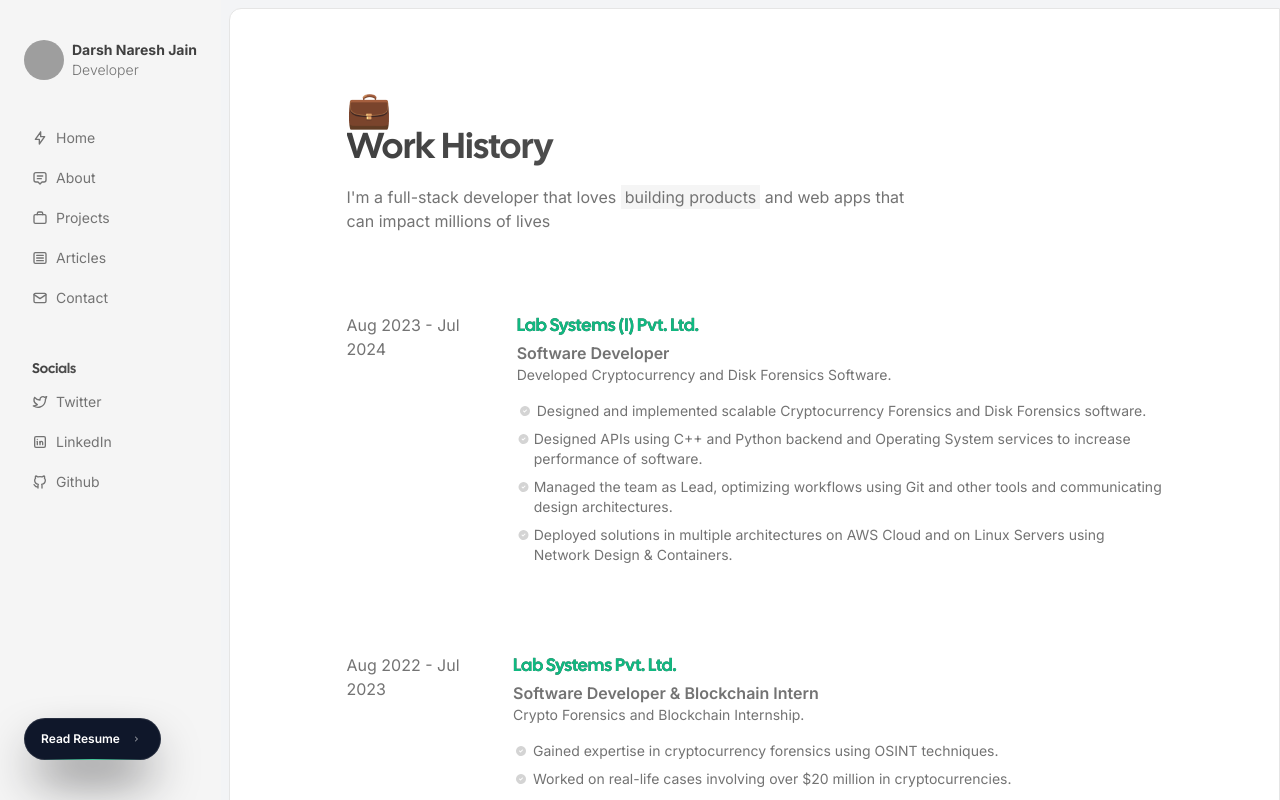
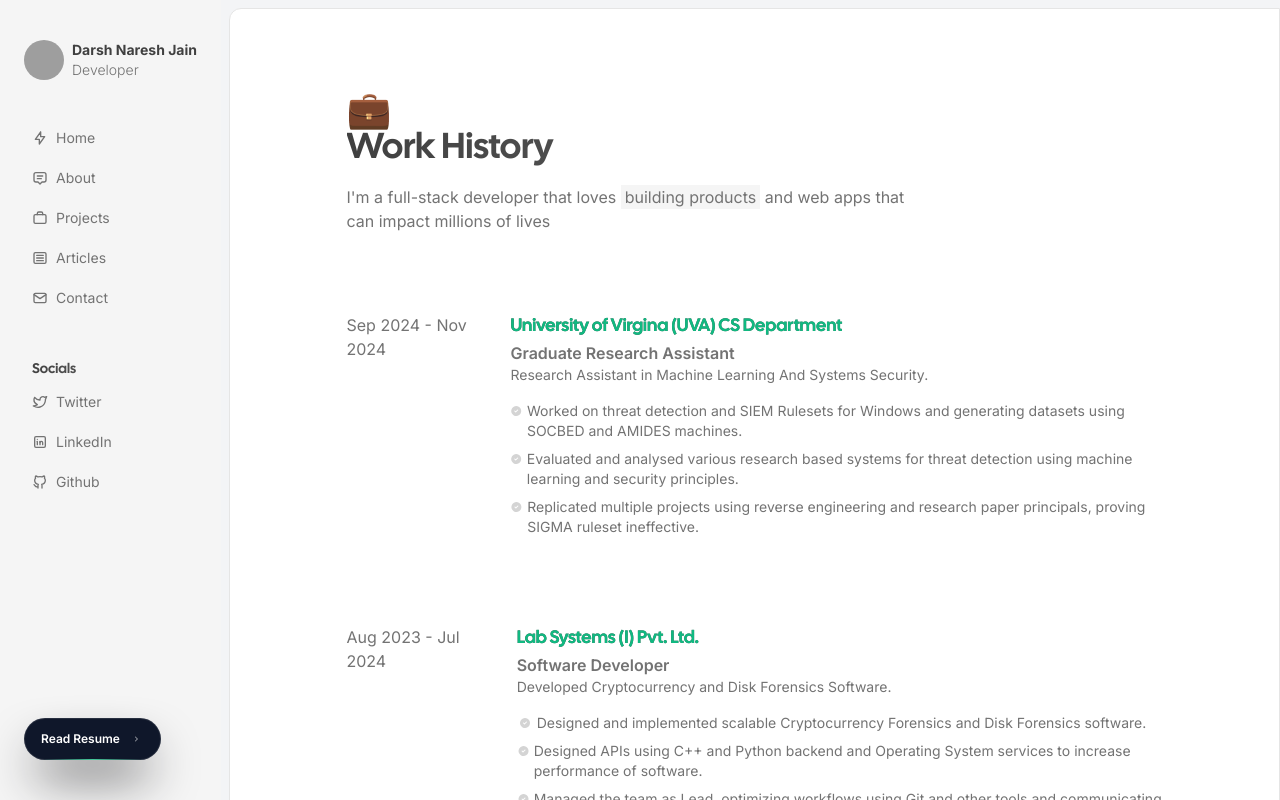
Before and after one commit to darshjain/darshnareshjain, a Next.js app: page /resume in a window 1280 px wide. Built offline with nearby package versions, Linux system fonts and the light colour scheme; grey boxes are pictures that could not be loaded.

Commit message:
Timeline Done

```diff
--- a/src/components/Footer.tsx
+++ b/src/components/Footer.tsx
@@ -5,7 +5,7 @@ export const Footer = () => {
   return (
     <div className="p-4 text-center justify-center text-xs text-neutral-500 border-t border-neutral-100">
       <span className="font-semibold">{new Date().getFullYear()} </span>
-      &#8212; Built by Manu Arora
+      &#8212; Built by Darsh Jain
     </div>
   );
 };
--- a/src/constants/timeline.tsx
+++ b/src/constants/timeline.tsx
@@ -1,4 +1,15 @@
 export const timeline = [
+  {
+    company: "University of Virgina (UVA) CS Department",
+    title: "Graduate Research Assistant",
+    date: "Sep 2024 - Nov 2024",
+    description: "Research Assistant in Machine Learning And Systems Security.",
+    responsibilities: [
+      "Worked on threat detection and SIEM Rulesets for Windows and generating datasets using SOCBED and AMIDES machines.",
+      "Evaluated and analysed various research based systems for threat detection using machine learning and security principles.",
+      "Replicated multiple projects using reverse engineering and research paper principals, proving SIGMA ruleset ineffective."
+    ],
+  },
   {
     company: "Lab Systems (I) Pvt. Ltd.",
     title: "Software Developer",
@@ -12,7 +23,7 @@ export const timeline = [
     ],
   },
   {
-    company: "Lab Systems Pvt. Ltd.",
+    company: "Lab Systems (I) Pvt. Ltd.",
     title: "Software Developer & Blockchain Intern",
     date: "Aug 2022 - Jul 2023",
     description: "Crypto Forensics and Blockchain Internship.",
@@ -26,8 +37,9 @@ export const timeline = [
     company: "Amazon Web Services (SLRTCE)",
     title: "Cloud Intern",
     date: "Jun 2022 - Jul 2022",
-    description: "Completed a training internship focusing on deploying end-to-end solutions on AWS Cloud services.",
+    description: "Gained Expertise in AWS Cloud Internship.",
     responsibilities: [
+      "Completed a training internship focusing on deploying end-to-end solutions on AWS Cloud services.",
       "Deployed solutions using AWS Cloudfront, Amplify, IAM, WAF, EC2, CI/CD Pipeline, Lambda, S3, RDS, and DynamoDB.",
     ],
   },
```
